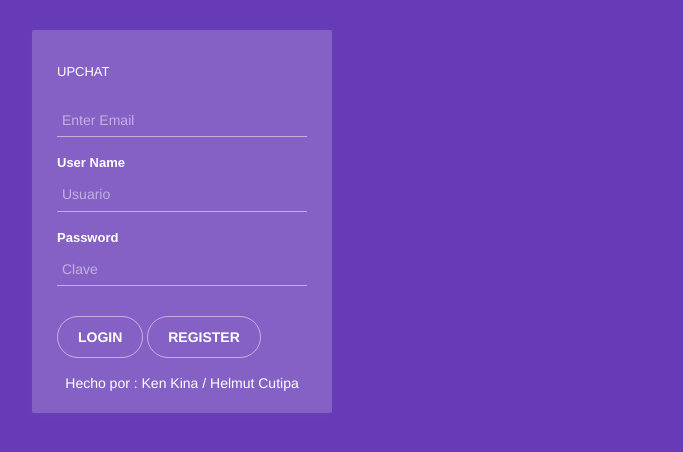
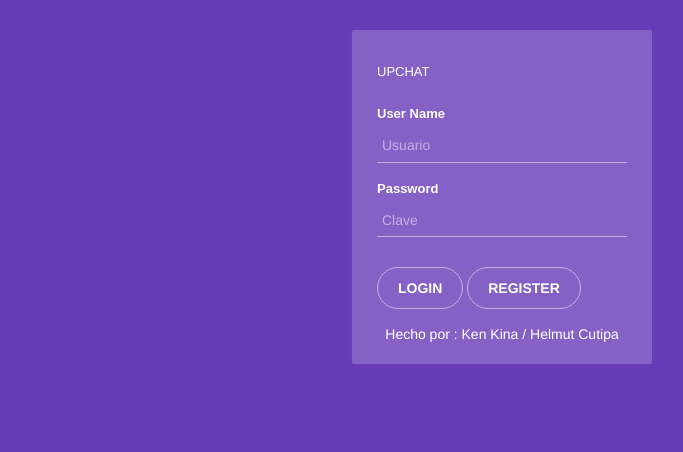
Before and after one commit to helcu/Chat-python-web-sockets, a Python web app: template templates/login.html in a window 1280 px wide. Shown: the top 452 px of the page, without its empty margins (138-821 px from the left). Run offline with Jinja, Linux system fonts and the light colour scheme; the template is opened without the code that fills it, so the values that code supplies are empty.

Commit message:
login mejorado2

```diff
--- a/templates/login.html
+++ b/templates/login.html
@@ -108,16 +108,13 @@
 <body>
 
 
-  <div class="col-md-6">
+  <div class="col-sm-6 col-sm-offset-3 form-box">
 
   <!-- Login Form -->
   <div class="nb-login">
   	<h3 class="scenter">UPCHAT</h3>
   	  <form action={{ url_for("login") }} method="post">
           <p style="color:red;">{{ error }}</p>
-  		<div class="form-group">
-  			<input type="email" class="form-control" placeholder="Enter Email">
-  		</div>
   		<div class="form-group">
 
         <label for="InputUser">User Name</label>
```
